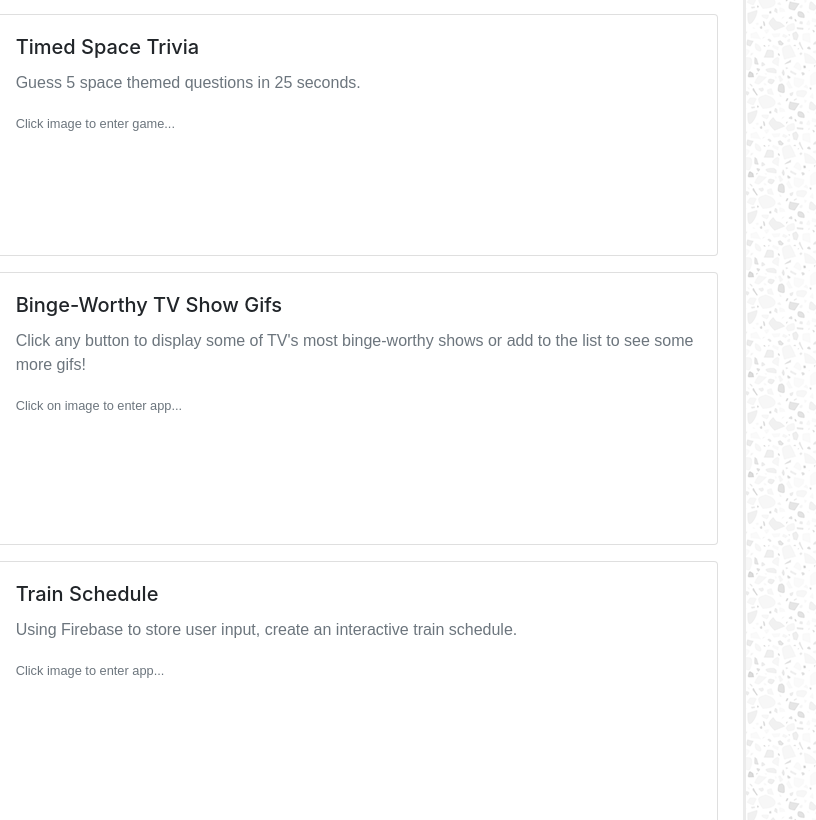
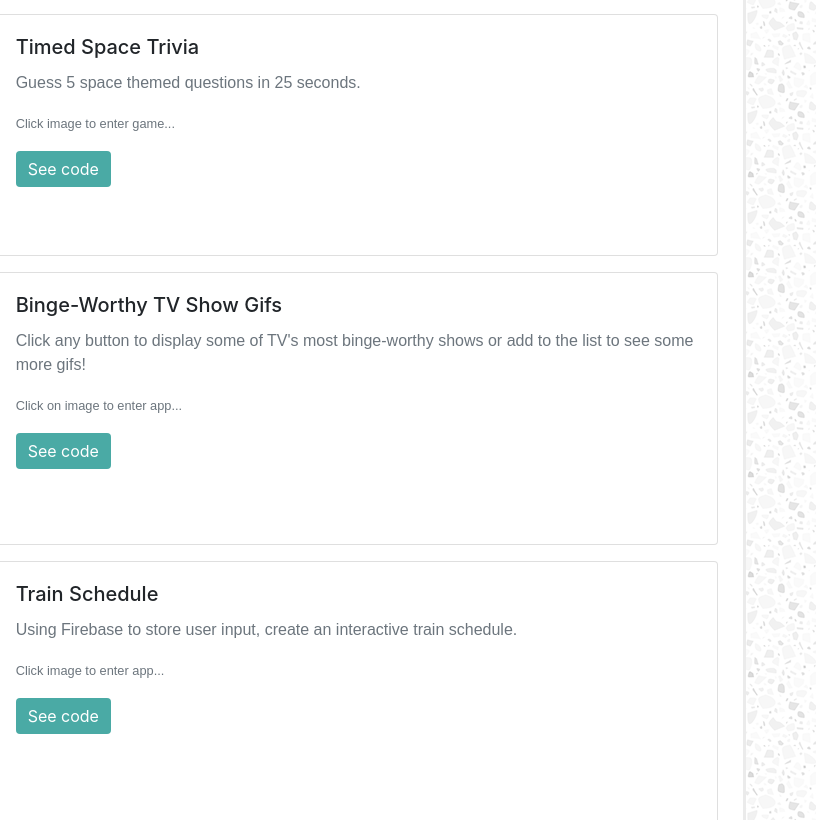
Before and after one commit to emily-brown/bootstrap-portfolio, a plain HTML site: page portfolio.html in a window 1280 px wide. Shown: the part 820-1640 px from the top of the page, 464-1280 px from the left. Drawn offline with nearby package versions, Linux system fonts and the light colour scheme; a web font is replaced by a local one.

Commit message:
added link to Github page and github code

```diff
--- a/bootstrap_assets/css/style.css
+++ b/bootstrap_assets/css/style.css
@@ -57,3 +57,12 @@ p {
     color: white;
     font-size: 10px;
 }
+
+.seeCode {
+    background-color: #4aaaa5;
+    border: none;
+}
+
+.seeCode:hover {
+    background-color: #6c757d;
+}
--- a/portfolio.html
+++ b/portfolio.html
@@ -39,6 +39,9 @@
         <li class="nav-item">
           <a class="nav-link" id="page" href="contact.html">Contact</a>
         </li>
+        <li class="nav-item">
+          <a class="nav-link" id="page" href="https://github.com/emily-brown">Github</a>
+        </li>
       </ul>
       <!-- Links -->
 
@@ -77,6 +80,7 @@
                 stuck, a hint is only a click away. This simple word guessing game uses JavaScript for its interactive
                 components and Bootstrap for responsive styling.</p>
               <p class="card-text"><small class="text-muted">Click image to enter game...</small></p>
+              <a href="https://github.com/emily-brown/word-guess-game" class="btn btn-primary stretched-link seeCode">See code</a>
             </div>
           </div>
         </div>
@@ -95,6 +99,7 @@
                 too bad. Wrong again! The buttons hidden values change every round, regardless if you win or lose
                 against the computer. Good luck!</p>
               <p class="card-text"><small class="text-muted">Click image to enter game...</small></p>
+              <a href="https://github.com/emily-brown/crystal-collector" class="btn btn-primary stretched-link seeCode">See code</a>
             </div>
           </div>
         </div>
@@ -110,6 +115,7 @@
               <h5 class="card-title">Timed Space Trivia</h5>
               <p class="card-text">Guess 5 space themed questions in 25 seconds.</p>
               <p class="card-text"><small class="text-muted">Click image to enter game...</small></p>
+              <a href="https://github.com/emily-brown/basic-timed-trivia" class="btn btn-primary stretched-link seeCode">See code</a>
             </div>
           </div>
         </div>
@@ -126,6 +132,7 @@
               <p class="card-text">Click any button to display some of TV's most binge-worthy shows or add to the list
                 to see some more gifs!</p>
               <p class="card-text"><small class="text-muted">Click on image to enter app...</small></p>
+              <a href="https://github.com/emily-brown/giftastic" class="btn btn-primary stretched-link seeCode">See code</a>
             </div>
           </div>
         </div>
@@ -141,6 +148,7 @@
               <h5 class="card-title">Train Schedule</h5>
               <p class="card-text">Using Firebase to store user input, create an interactive train schedule.</p>
               <p class="card-text"><small class="text-muted">Click image to enter app...</small></p>
+              <a href="https://github.com/emily-brown/train-schedule" class="btn btn-primary stretched-link seeCode">See code</a>
             </div>
           </div>
         </div>
@@ -156,6 +164,7 @@
               <h5 class="card-title">Project 1: Mindful on the Go!</h5>
               <p class="card-text">Whether you're in the park, in the car, on lunch break, or even waiting for class, this app allows you to take some time out of your day to relax and become mindful.</p>
               <p class="card-text"><small class="text-muted">Click image to enter app...</small></p>
+              <a href="https://github.com/yukanishijima/Project-1" class="btn btn-primary stretched-link seeCode">See code</a>
             </div>
           </div>
         </div>
```
Also changed, not shown: contact.html (+19 -6 lines), index.html (+25 -6 lines).
